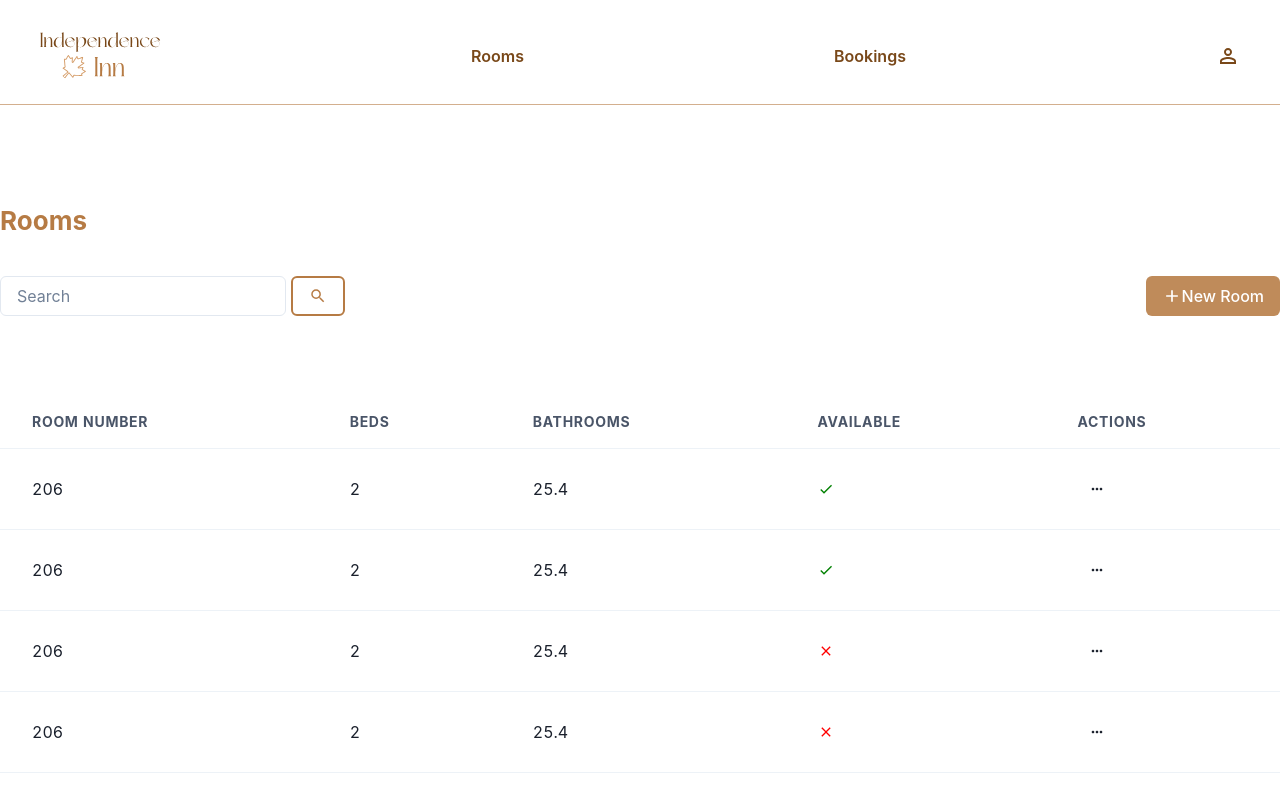
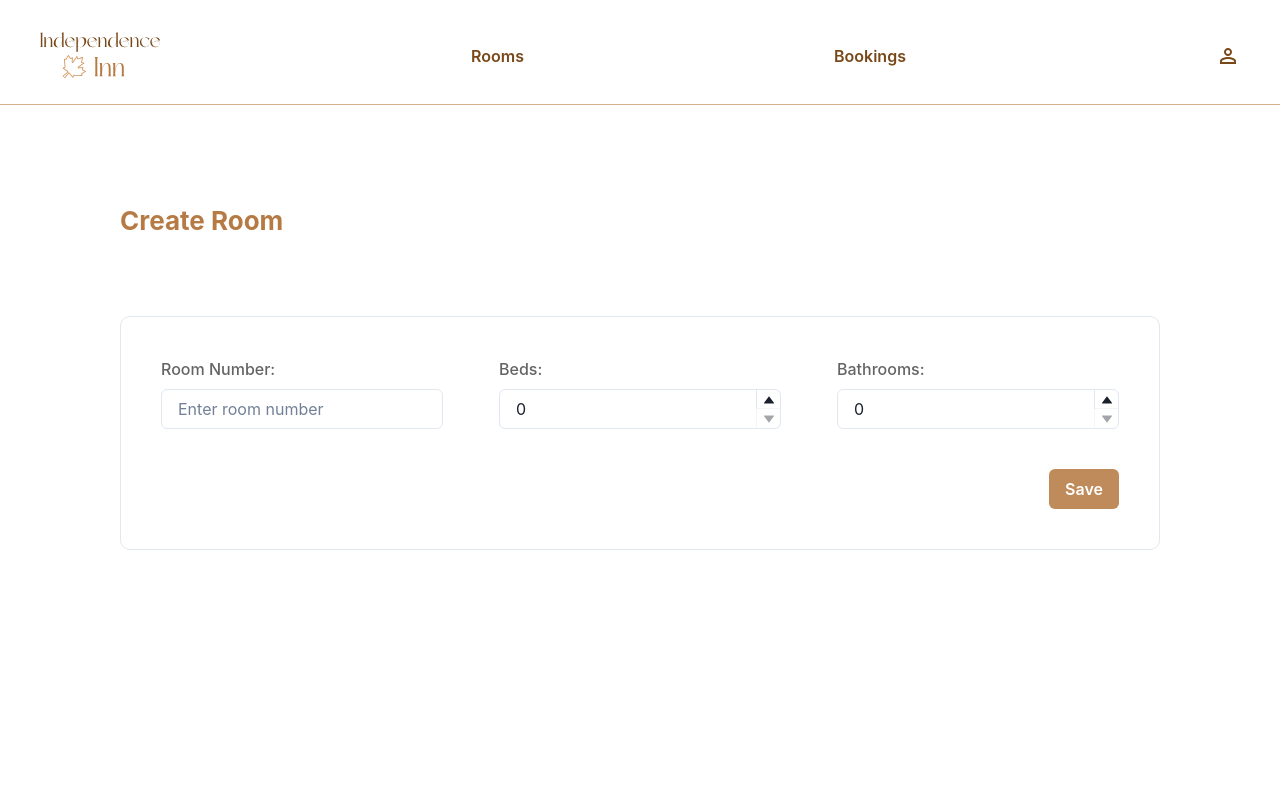
Before and after one commit to KarlaNunes/hotel-rooms-frontend, a React (Vite) app: page / in a window 1280 px wide. Both pictures are taken after a click on the button "New Room". Built offline with nearby package versions, Linux system fonts and the light colour scheme.

Commit message:
chore: created forms

```diff
--- a/src/App.tsx
+++ b/src/App.tsx
@@ -1,45 +1,62 @@
-import { useState } from 'react';
-import { ChakraProvider, Box, Flex } from '@chakra-ui/react'
-import { TableRoom } from './components/tableRoom'
-import { TableBooking } from './components/tableBooking'
-import { Header } from './components/header'
-import { Title } from './components/title'
-import { Search } from './components/search'
-import { AddButton } from './components/createButton'
+import{ useState } from 'react';
+import { ChakraProvider, Box, Flex } from '@chakra-ui/react';
+import { TableRoom } from './components/tableRoom';
+import { TableBooking } from './components/tableBooking';
+import { Header } from './components/header';
+import { Title } from './components/title';
+import { Search } from './components/search';
+import { AddButton } from './components/createButton';
+import { FormRoom } from './components/formRoom';
+import { FormBooking } from './components/formBooking';
+
+type ScreenType = 'rooms' | 'bookings';
 
 export function App() {
-  const [screenType, setScreenType] = useState('rooms');
+  const [screenType, setScreenType] = useState<ScreenType>('rooms');
+  const [showForm, setShowForm] = useState(false);
+  const [pageTitle, setPageTitle] = useState('Rooms');
 
   const handleSwitchToRooms = () => {
+    setShowForm(false);
     setScreenType('rooms');
-  }
+    setPageTitle('Rooms');
+  };
 
   const handleSwitchToBookings = () => {
+    setShowForm(false);
     setScreenType('bookings');
-  }
+    setPageTitle('Bookings');
+  };
+
+  const handleShowForm = (type: ScreenType) => {
+    setShowForm(true);
+    setScreenType(type);
+    setPageTitle(type === 'rooms' ? 'Create Room' : 'Book Room');
+  };
 
   return (
     <ChakraProvider>
       <Box>
-        <Header onSwitchToBookings={handleSwitchToBookings} onSwitchToRooms={handleSwitchToRooms}/>
+        <Header onSwitchToBookings={handleSwitchToBookings} onSwitchToRooms={handleSwitchToRooms} />
       </Box>
 
       <Flex flexDirection={'column'} alignItems={'center'}>
         <Flex flexDirection={'column'} alignItems={'start'} justifyContent={'center'} marginTop={100} gap={10}>
           <Box>
-            <Title text={screenType === 'rooms' ? 'Rooms' : 'Bookings'} />
+            <Title text={pageTitle} />
           </Box>
           <Flex justifyContent={'space-between'} width={'100%'}>
-            <Search />
-            <AddButton text={screenType === 'rooms' ? 'New Room' : 'New Booking'} />
+            {!showForm && <Search />}
+            {!showForm && (
+              <AddButton text={`New ${screenType === 'rooms' ? 'Room' : 'Booking'}`} onClick={() => handleShowForm(screenType)} />
+            )}
           </Flex>
+
           <Box>
-          </Box>
-          <Box>
-            {screenType === 'rooms' ? <TableRoom /> : <TableBooking />}
+            {showForm ? (screenType === 'rooms' ? <FormRoom /> : <FormBooking />) : (screenType === 'rooms' ? <TableRoom /> : <TableBooking />)}
           </Box>
         </Flex>
       </Flex>
     </ChakraProvider>
-  )
+  );
 }
--- a/src/components/createButton.tsx
+++ b/src/components/createButton.tsx
@@ -3,11 +3,12 @@ import { MdAdd } from "react-icons/md";
 
 type ItemProps = {
     text : string
+    onClick : () => void
 }
 export function AddButton(props:ItemProps) {
 
     return (
-        <Button background={'#bf8b5a'}  color={'white'} fontWeight={'medium'}>
+        <Button background={'#bf8b5a'}  color={'white'} fontWeight={'medium'}  onClick={props.onClick}>
             <MdAdd size={20} color={'white'}/>
             {props.text}
         </Button>
--- /dev/null
+++ b/src/components/formBooking.tsx
@@ -0,0 +1,80 @@
+import { FormControl, FormLabel, Input, Select, NumberInput, NumberInputField, NumberInputStepper, NumberIncrementStepper, NumberDecrementStepper, Flex, Box, Button } from '@chakra-ui/react';
+
+const black = '#646464'
+const gold = '#bf8b5a'
+
+export function FormBooking() {
+  return (
+    <Box w="65rem" border={'1px solid'} borderRadius={10} borderColor={'#E2E8F0'} p={10}>
+      <FormControl>
+        <Flex>
+          <Box mr={14} w="50%">
+            <FormLabel color={black}>Client name:</FormLabel>
+            <Input placeholder="Enter client name" />
+          </Box>
+          <Box w="50%">
+            <FormLabel color={black}>Client contact:</FormLabel>
+            <Input type='tel' placeholder="Enter client contact" />
+          </Box>
+        </Flex>
+      </FormControl>
+
+      <FormControl mt={10}>
+        <Flex>
+          <Box mr={14} w="33.33%">
+            <FormLabel color={black}>Room number:</FormLabel>
+            <Select placeholder="Select room number">
+
+            </Select>
+          </Box>
+          <Box mr={14} w="33.33%">
+            <FormLabel color={black}>Payment method:</FormLabel>
+            <Select placeholder="Select payment method">
+
+            </Select>
+          </Box>
+          <Box w="33.33%">
+            <FormLabel color={black}>Price:</FormLabel>
+            <NumberInput defaultValue={0} min={0} w="100%">
+              <NumberInputField />
+              <NumberInputStepper>
+                <NumberIncrementStepper />
+                <NumberDecrementStepper />
+              </NumberInputStepper>
+            </NumberInput>
+          </Box>
+        </Flex>
+      </FormControl>
+
+      <FormControl mt={10}>
+        <Flex>
+          <Box mr={14} w="50%">
+            <FormLabel color={black}>Check-in date:</FormLabel>
+            <Input type="date" />
+          </Box>
+          <Box w="50%">
+            <FormLabel color={black}>Check-in time:</FormLabel>
+            <Input type="time" />
+          </Box>
+        </Flex>
+      </FormControl>
+
+      <FormControl mt={10}>
+        <Flex>
+          <Box mr={14} w="50%">
+            <FormLabel color={black}>Check-out date:</FormLabel>
+            <Input type="date" />
+          </Box>
+          <Box w="50%">
+            <FormLabel color={black}>Check-out time:</FormLabel>
+            <Input type="time" />
+          </Box>
+        </Flex>
+      </FormControl>
+
+      <Flex justify="flex-end" mt={10}>
+        <Button color={'white'} background={gold}>Save</Button>
+      </Flex>
+    </Box>
+  );
+}
--- /dev/null
+++ b/src/components/formRoom.tsx
@@ -0,0 +1,43 @@
+import { FormControl, FormLabel, Input, NumberInput, NumberInputField, NumberInputStepper, NumberIncrementStepper, NumberDecrementStepper, Flex, Box, Button } from '@chakra-ui/react';
+
+const black = '#646464';
+const gold = '#bf8b5a';
+
+export function FormRoom() {
+  return (
+    <Box w="65rem" border={'1px solid'} borderRadius={10} borderColor={'#E2E8F0'} p={10}>
+      <FormControl>
+        <Flex>
+          <Box mr={14} w="33.33%">
+            <FormLabel color={black}>Room Number:</FormLabel>
+            <Input type="text" placeholder="Enter room number" />
+          </Box>
+          <Box mr={14} w="33.33%">
+            <FormLabel color={black}>Beds:</FormLabel>
+            <NumberInput defaultValue={0} min={0} w="100%">
+              <NumberInputField />
+              <NumberInputStepper>
+                <NumberIncrementStepper />
+                <NumberDecrementStepper />
+              </NumberInputStepper>
+            </NumberInput>
+          </Box>
+          <Box w="33.33%">
+            <FormLabel color={black}>Bathrooms:</FormLabel>
+            <NumberInput defaultValue={0} min={0} w="100%">
+              <NumberInputField />
+              <NumberInputStepper>
+                <NumberIncrementStepper />
+                <NumberDecrementStepper />
+              </NumberInputStepper>
+            </NumberInput>
+          </Box>
+        </Flex>
+      </FormControl>
+
+      <Flex justify="flex-end" mt={10}>
+        <Button color={'white'} background={gold}>Save</Button>
+      </Flex>
+    </Box>
+  );
+}
--- a/src/components/tableBooking.tsx
+++ b/src/components/tableBooking.tsx
@@ -7,7 +7,7 @@ export function TableBooking() {
 
 
     return (
-        <TableContainer>
+        <TableContainer border={'1px solid'} borderRadius={10} borderColor={'#E2E8F0'} >
             <Table variant='simple' size='lg' minWidth={tableMinWidth}>
                 <Thead>
                     <Tr>
--- a/src/components/tableRoom.tsx
+++ b/src/components/tableRoom.tsx
@@ -8,7 +8,7 @@ export function TableRoom() {
   const closeColor = 'red'
 
   return (
-    <TableContainer>
+    <TableContainer border={'1px solid'} borderRadius={10} borderColor={'#E2E8F0'}>
       <Table variant='simple' size='lg' minWidth={tableMinWidth}>
         <Thead>
           <Tr>
```
